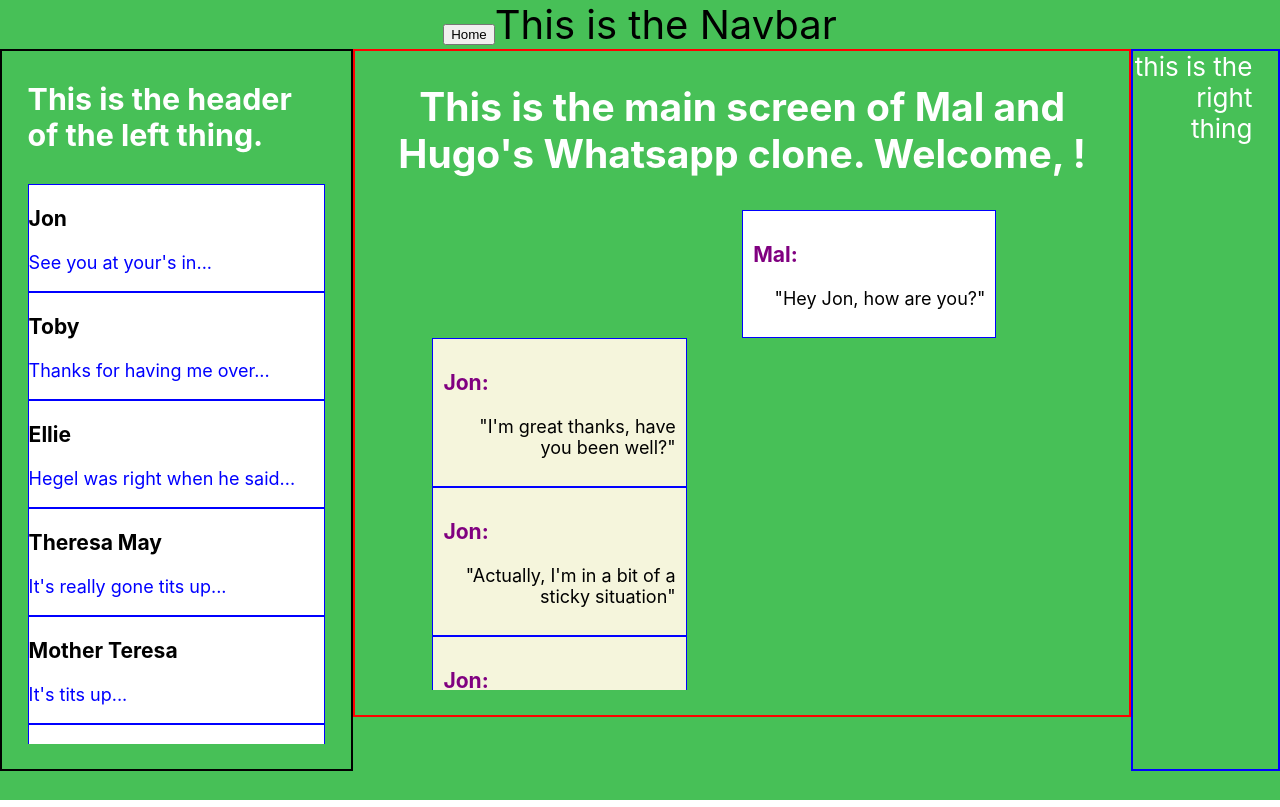
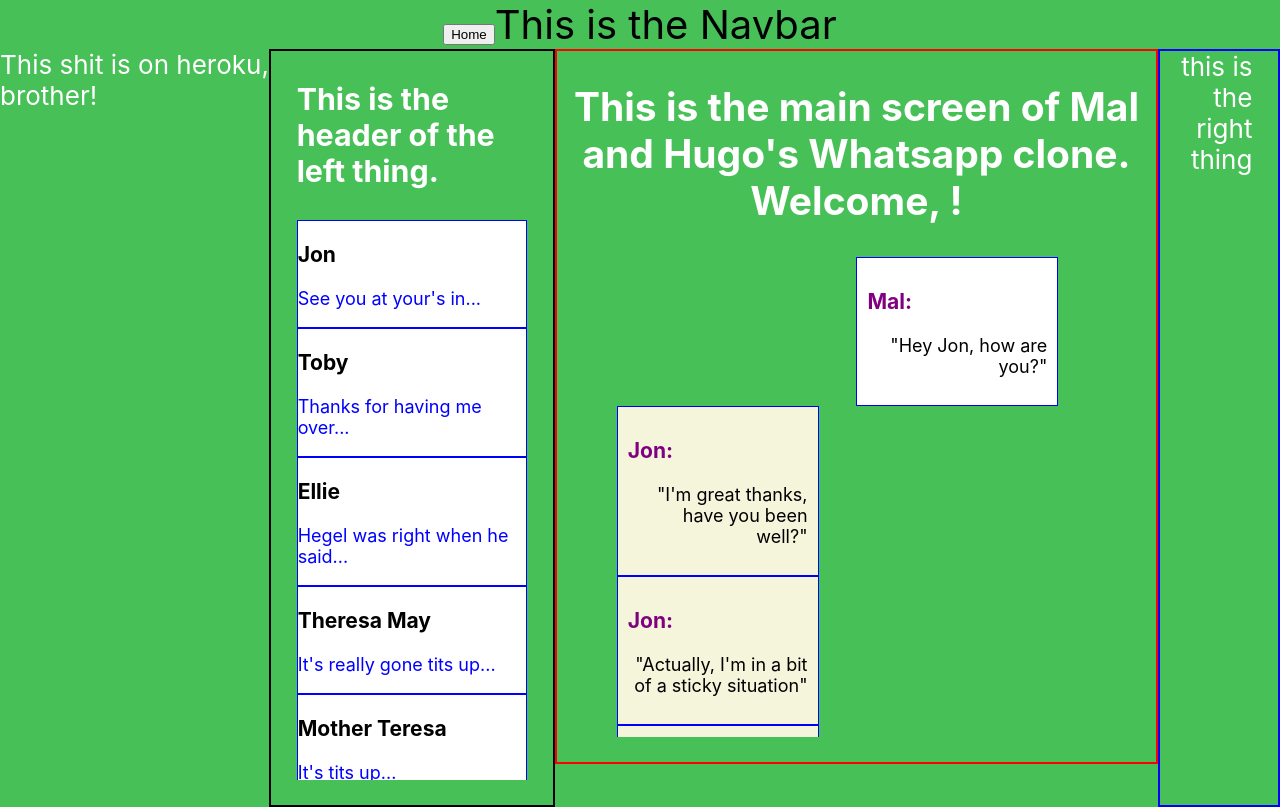
Before and after one commit to Mallig/whatsapp, a React (Create React App) app: page / in a window 1280 px wide. Built offline with nearby package versions, Linux system fonts and the light colour scheme.

Commit message:
Showing off that our app is on heroku

```diff
--- a/src/components/main/MainScreen.js
+++ b/src/components/main/MainScreen.js
@@ -18,6 +18,7 @@
 
     render() {
         return <MainScreenWrapper>
+            This shit is on heroku, brother!
             <LeftThing loadConversation={this.loadConversation}/>
             <CenterThing username={this.props.username} interlocutor={this.state.interlocutor}/>
             <RightThingWrapper>
```
